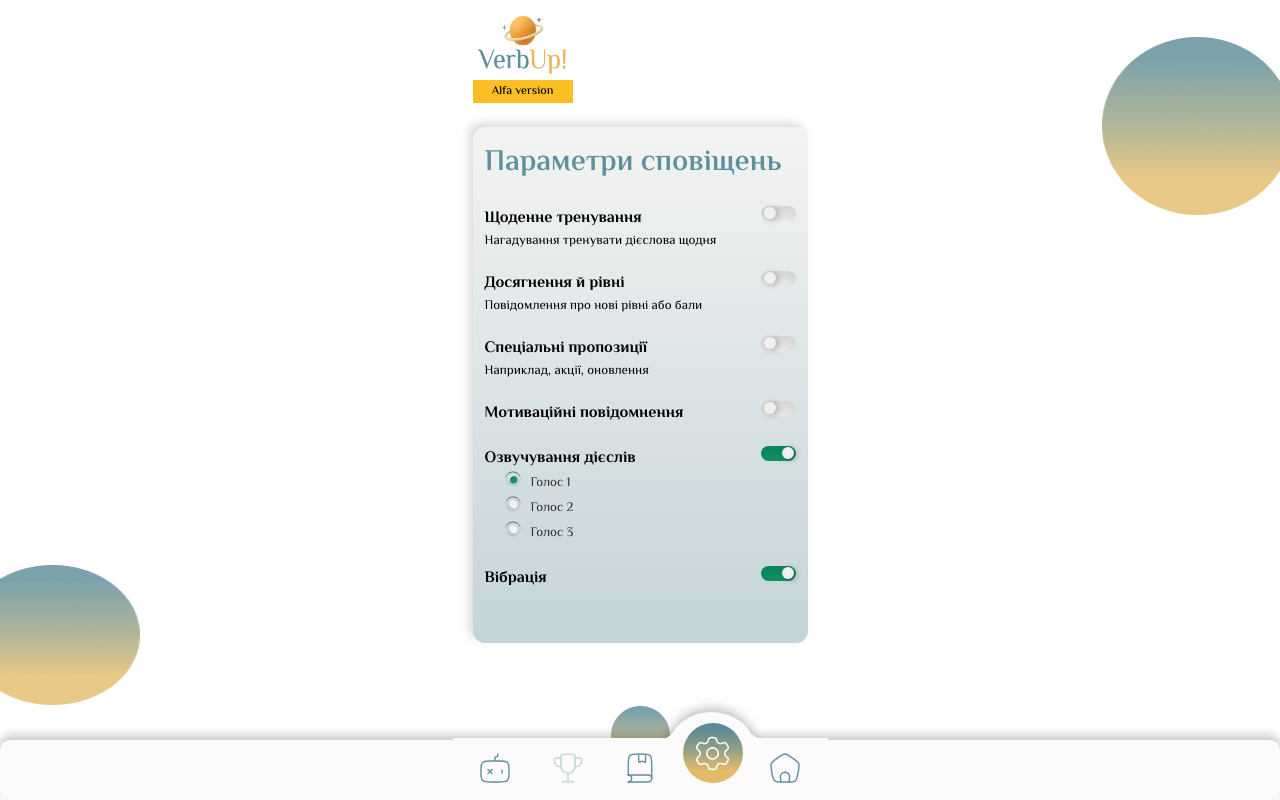
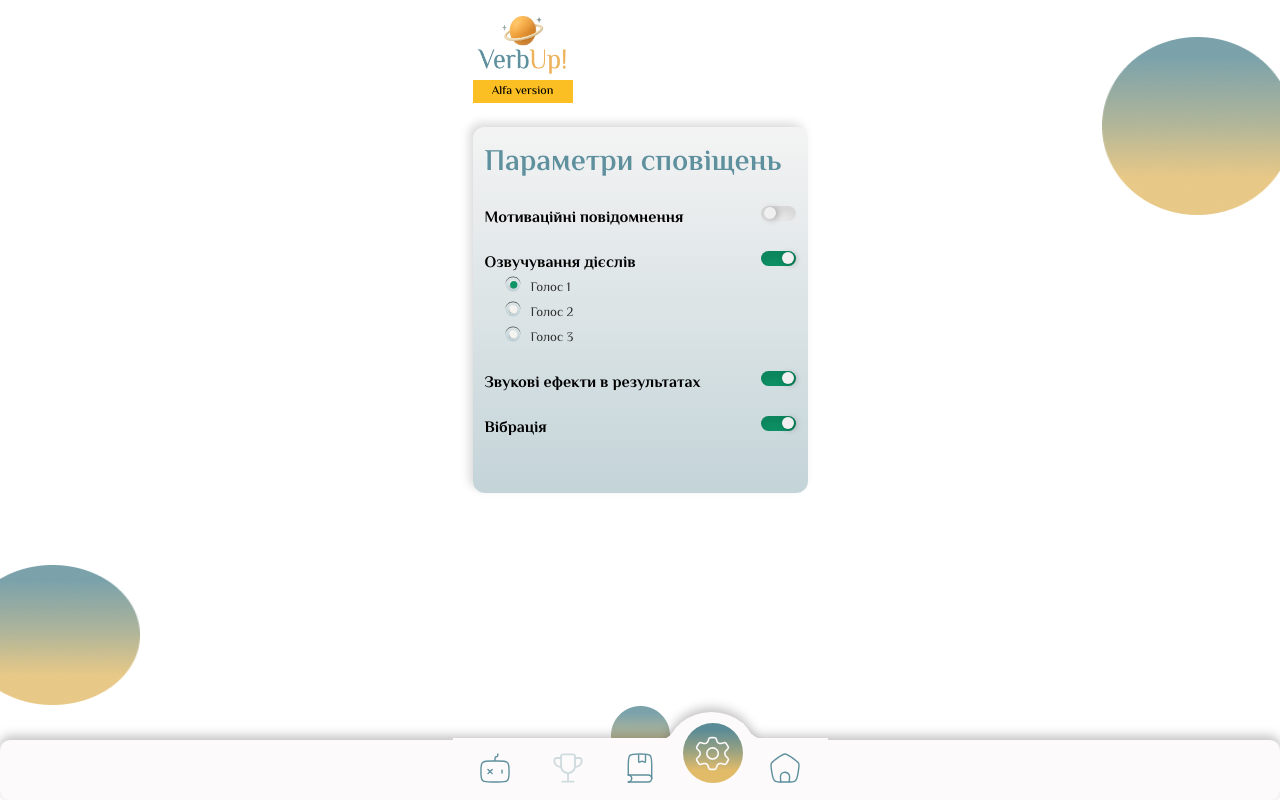
Before and after one commit to maskaa22/verbup-fe, a React (Vite) app: page /setting/notification-params in a window 1280 px wide. Built offline with nearby package versions, Linux system fonts and the light colour scheme; no server answers.

Commit message:
add sound from rezult

```diff
--- a/dev-dist/sw.js
+++ b/dev-dist/sw.js
@@ -82,7 +82,7 @@ define(['./workbox-54d0af47'], (function (workbox) { 'use strict';
     "revision": "3ca0b8505b4bec776b69afdba2768812"
   }, {
     "url": "index.html",
-    "revision": "0.97kg4eejne"
+    "revision": "0.cks7i61agc"
   }], {});
   workbox.cleanupOutdatedCaches();
   workbox.registerRoute(new workbox.NavigationRoute(workbox.createHandlerBoundToURL("index.html"), {
--- a/src/constants/index.ts
+++ b/src/constants/index.ts
@@ -81,6 +81,7 @@ const defaultNotifications = {
   sound: true,
   vibration: true,
   voice: "1",
+  soundEffects: true,
 };
 
 const saved = localStorage.getItem("notifications");
--- a/src/pages/notificationParams/NotificationParams.tsx
+++ b/src/pages/notificationParams/NotificationParams.tsx
@@ -1,7 +1,6 @@
 import { useDispatch } from "react-redux";
 import NotificationCheckBox from "../../components/notificatioCheckBox/NotificationCheckBox";
 import css from "./NotificationParams.module.css";
-// import { useEffect, useState } from "react";
 import { setAllNotifications, setVoice } from "../../redux/notify/slice";
 import { useSelector } from "react-redux";
 import { selectAllNotifications } from "../../redux/notify/selectors";
@@ -30,15 +29,15 @@ const NotificationParams = () => {
   };
 
   const handleVoiceChange = (value: VoiceKey) => {
-  speakText("Hello!", value, os);
-  dispatch(setVoice(value));
-};
+    speakText("Hello!", value, os);
+    dispatch(setVoice(value));
+  };
 
   return (
     <div className={css.wrap}>
       <h2 className={css.title}>Параметри сповіщень</h2>
       <ul className={css.allnotifi}>
-        <li>
+        {/* <li>
           <div>
             <p className={css.mainText}>Щоденне тренування </p>
             <p className={css.addText}>Нагадування тренувати дієслова щодня</p>
@@ -67,7 +66,7 @@ const NotificationParams = () => {
             checked={notifications.specialOffers}
             onChange={() => handleChange("specialOffers")}
           />
-        </li>
+        </li> */}
         <li>
           <p className={css.mainText}>Мотиваційні повідомнення </p>
           <NotificationCheckBox
@@ -110,6 +109,13 @@ const NotificationParams = () => {
           />
         </li>
         <li>
+          <p className={css.mainText}>Звукові ефекти в результатах</p>
+          <NotificationCheckBox
+            checked={notifications.soundEffects}
+            onChange={() => handleChange("soundEffects")}
+          />
+        </li>
+        <li>
           <p className={css.mainText}>Вібрація </p>
           <NotificationCheckBox
             checked={notifications.vibration}
--- a/src/pages/resultGame/ResultGame.tsx
+++ b/src/pages/resultGame/ResultGame.tsx
@@ -17,17 +17,19 @@ import {
   MOTIVATION_SHOW,
   CURRENT_GAME,
 } from "../../constants";
-import { useEffect, useState } from "react";
+import { useEffect, useRef, useState } from "react";
 import Star from "../../components/star/Star";
 import Feedback from "../../components/feedback/Feedback";
 import { selectIsLoggedIn } from "../../redux/auth/selectors";
 import type { SendProgressArgs } from "../../utils/gameType";
 import { sendProgress } from "../../redux/progress/operations";
 import Modal from "../../components/modal/Modal";
+import { selectAllNotifications } from "../../redux/notify/selectors";
 
 const ResultGame = () => {
   const navigation = useNavigate();
   const gameSetting = useSelector(selectGameSetting);
+  const notifications = useSelector(selectAllNotifications);
 
   const correctLS = Number(sessionStorage.getItem(CORRECT)) || 0;
   const wrongLS = Number(sessionStorage.getItem(WRONG)) || 0;
@@ -42,6 +44,8 @@ const ResultGame = () => {
   const [rating, setRating] = useState<number>(0);
   const [showModal, setShowModal] = useState<boolean>(false);
 
+  const audioRef = useRef<HTMLAudioElement | null>(null);
+
   const answerStatuses = JSON.parse(
     sessionStorage.getItem(ANSWER_STATUS) || "[]",
   );
@@ -50,6 +54,25 @@ const ResultGame = () => {
     if (!isLogin) return;
     dispatch(sendProgress({ questions, gameSetting, answerStatuses }));
   }, [isLogin, questions, gameSetting, answerStatuses, dispatch]);
+
+ useEffect(() => {
+  if (!notifications.soundEffects) return;
+  if (correctLS === 0) return;
+
+  const audio = new Audio("/sounds/fanfare.mp3");
+  audio.volume = 0.6;
+  audioRef.current = audio;
+
+  audio.play().catch(() => {});
+
+  return () => {
+    // 🔥 це виконається при переході на іншу сторінку
+    if (audioRef.current) {
+      audioRef.current.pause();
+      audioRef.current.currentTime = 0;
+    }
+  };
+}, [correctLS, notifications.soundEffects]);
 
   const resetSetting = () => {
     sessionStorage.removeItem(CORRECT);
--- a/src/utils/notify/notifyTypes.ts
+++ b/src/utils/notify/notifyTypes.ts
@@ -7,6 +7,7 @@ export interface NotificationState {
     sound: boolean;
     vibration: boolean;
     voice: string,
+    soundEffects: boolean
   };
   darkTheme: string;
 }
@@ -18,4 +19,5 @@ export interface Notifications {
   motivateMe: boolean;
   sound: boolean;
   vibration: boolean;
+   soundEffects: boolean
 }
```
Also changed, not shown: 1 other file (tests, documents, lock files or other folders).
